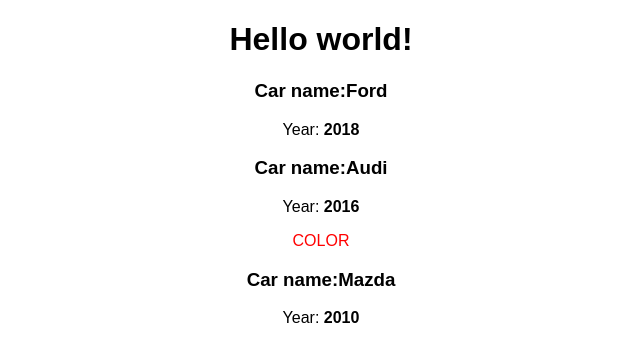
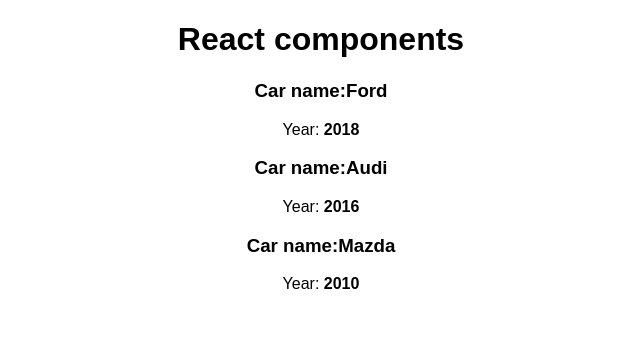
Before and after one commit to Home7-ru/react, a React (Create React App) app: page / in a window 1280 px wide. Shown: the top 362 px of the page, without its empty margins (319-959 px from the left). Built offline with nearby package versions, Linux system fonts and the light colour scheme.

Commit message:
добавление state из урока part3

```diff
--- a/src/App.js
+++ b/src/App.js
@@ -3,21 +3,32 @@ import './App.css';
 import Car from './Car/Car'
 
 class App extends Component {
+
+  state = {
+    cars: [
+      { name:'Ford', year: 2018},
+      { name:'Audi', year: 2016},
+      { name:'Mazda', year: 2010}
+    ],
+    pageTitle: 'React components'
+  }
+
   render() {
 
     const divStyle={
       textAlign:'center'
     }
-// если передается объект то только через скобки name={'Ford'} строку можно name="Audi"
+
+    const cars= this.state.cars;
+
+
     return (
 
          <div style={divStyle}>
-            <h1>Hello world!</h1>
-           <Car name={'Ford'} year={2018}/>
-           <Car name="Audi" year={2016}>
-             <p style={{color: 'red'}}>COLOR</p>
-           </Car>
-           <Car name="Mazda" year={2010}/>
+            <h1>{this.state.pageTitle}</h1>
+           <Car name={cars[0].name} year={cars[0].year}/>
+           <Car name={cars[1].name} year={cars[1].year}/>
+           <Car name={cars[2].name} year={cars[2].year}/>
          </div>
 
 
--- a/src/Car/Car.js
+++ b/src/Car/Car.js
@@ -6,7 +6,7 @@ const Car =props=>(
     <div>
         <h3>Car name:{props.name}</h3>
         <p>Year: <strong>{props.year}</strong></p>
-        {props.children}
+
     </div>
 
 )
```
